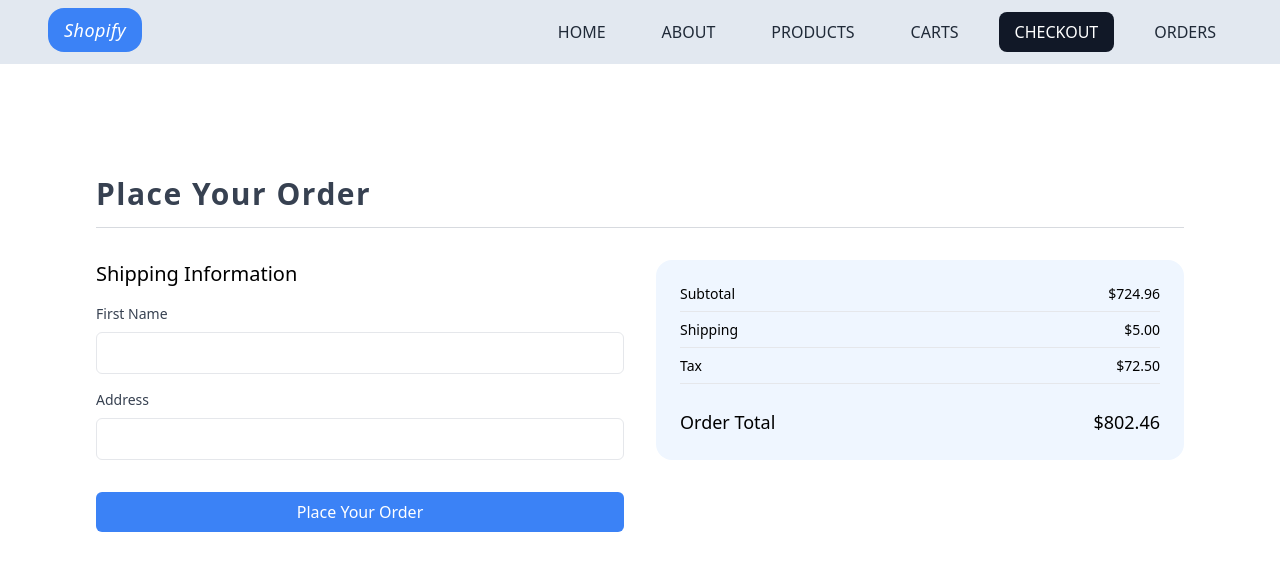
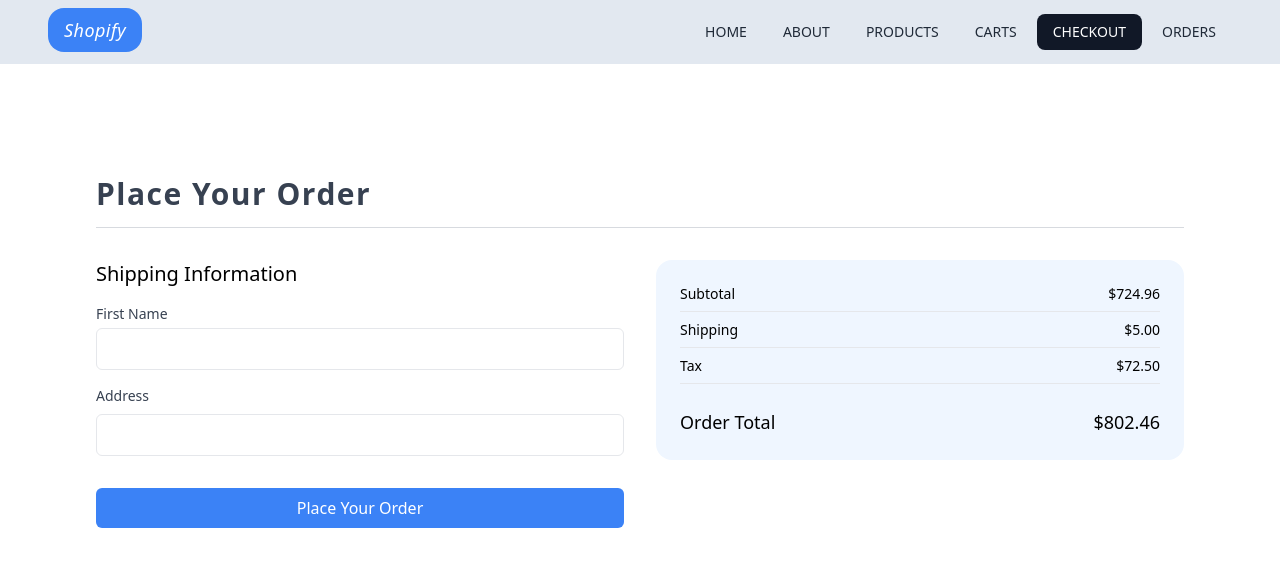
Before and after one commit to Krish1rst/Shopify, a React (Vite) app: page /Checkout in a window 1280 px wide. Shown: the top 570 px of the page. Built offline with nearby package versions, Linux system fonts and the light colour scheme; no server answers.

Commit message:
Nvabar for small screen completed

```diff
--- /dev/null
+++ b/src/Components/Menu.jsx
@@ -0,0 +1,36 @@
+import React from 'react';
+import { NavLink } from 'react-router-dom';
+
+const links = [
+  { id: 1, url: '/', text: 'Home' },
+  { id: 2, url: 'about', text: 'About' },
+  { id: 3, url: 'products', text: 'Products' },
+  { id: 4, url: 'cart', text: 'Cart' },
+  { id: 5, url: 'checkout', text: 'Checkout' },
+  { id: 6, url: 'orders', text: 'Orders' },
+];
+
+function Navlinks() {
+  return (
+    <nav className="flex flex-col ">
+      {links.map((item) => {
+        const { id, url, text } = item;
+        return (
+          <NavLink
+            key={id}
+            to={url}
+            className={({ isActive }) =>
+              isActive
+                ? 'bg-gray-800 text-gray-100 py-1 px-2 transition-colors duration-300 text-sm  rounded-md'
+                : 'text-gray-900 hover:bg-gray-700 py-1 px-2 transition-colors duration-300 text-sm  rounded-md'
+            }
+          >
+            {text}
+          </NavLink>
+        );
+      })}
+    </nav>
+  );
+}
+
+export default Navlinks;
--- a/src/Components/Navbar.jsx
+++ b/src/Components/Navbar.jsx
@@ -2,19 +2,26 @@ import React from 'react'
 import { FiMenu } from "react-icons/fi";
 import Navlinks from './Navlinks';
 import { Link } from 'react-router-dom';
+import Menu from './Menu';
+import { useGlobalContext } from '../Context/ContextApi';
 
 function Navbar() {
+  const Context=useGlobalContext();
+  const {nav,setNav}=Context;
   return (
 
-    <nav className=' h-16 flex justify-between item-center bg-slate-200 w-full px-12'>
-      <button className="text-gray-800 hover:text-blue-500 transition-colors duration-300 p-2 rounded-full bg-gray-200 hover:bg-gray-300 h-fit md:hidden">
+    <nav className='h-14 lg:h-16  lg:flex lg:justify-between lg:item-center  bg-slate-200 w-full px-6 py-2 lg:py-0 lg:px-12'>
+      <button onClick={()=>setNav(!nav)} className="text-gray-800 hover:text-blue-500 transition-colors duration-300 p-2 rounded-full bg-gray-200 hover:bg-gray-300 h-fit lg:hidden " >
           <FiMenu className="text-xl" />
       </button>
-      <Link to='/' className='px-4 my-2 py-2 h-fit italic tracking-wide bg-blue-500 text-lg text-white rounded-2xl hidden md:flex items-center justify-center hover:bg-blue-600 transition-all duration-300 transform hover:scale-105 active:scale-95 hover:transition-transform hover:duration-300 hover:transition-delay-150 '>
+      <Link to='/' className='px-4 my-2 py-2 h-fit italic tracking-wide bg-blue-500 text-lg text-white rounded-2xl hidden lg:flex items-center justify-center hover:bg-blue-600 transition-all duration-300 transform hover:scale-105 active:scale-95 hover:transition-transform hover:duration-300 hover:transition-delay-150 '>
       Shopify
       </Link>
-      <div className='uppercase hidden md:flex items-center justify-center'><Navlinks  /></div>
-      {/* <div className='uppercase  md:hidden flex flex-col items-center text-sm justify-center'><Navlinks  /></div> */}
+      {nav && (<div className='Capitalize grid lg:hidden text-sm w-40 bg-blue-50 rounded-lg p-2 mt-2 ml-2 relative z-10'>
+        <Menu />
+      </div>)}
+      <div className='uppercase hidden lg:flex items-center justify-center text-sm'><Navlinks/></div>
+
     </nav>
 
   )
--- a/src/Components/Navlinks.jsx
+++ b/src/Components/Navlinks.jsx
@@ -12,7 +12,7 @@ const links = [
 
 function Navlinks() {
   return (
-    <nav className="flex  justify-center  md:space-x-1 lg:space-x-6">
+    <nav className="flex  justify-center  gap-1 ">
       {links.map((item) => {
         const { id, url, text } = item;
         return (
@@ -21,7 +21,7 @@ function Navlinks() {
             className={({isActive}) => (
               isActive
                 ? 'text-white bg-gray-900 px-4 py-2 rounded-lg transition-colors duration-300'
-                : 'hover:bg-gray-300 px-4 py-2 rounded-lg text-gray-800 font-medium hover:text-gray-800 transition-colors duration-300')}to={url}>{text}</NavLink>);})
+                : 'hover:bg-gray-300 px-4 py-2 rounded-lg text-gray-800 font-medium hover:text-gray-800 transition-colors duration-300 ')}to={url}>{text}</NavLink>);})
 
             }
     </nav>
--- a/src/Context/ContextApi.jsx
+++ b/src/Context/ContextApi.jsx
@@ -24,6 +24,7 @@ export const ContextProvider=({children})=> {
  const [currentPage,setCurrentPage]=useState(1);
  const [grid,setGrid]=useState(true);
  const [list,setList]=useState(false);
+ const [nav,setNav]=useState(false);
 
 useEffect(()=>{
     const FetchedApiData=async()=>{
@@ -81,6 +82,7 @@ const increase=(id)=>{
 const decrease=(id)=>{
   dispatch({type:'DECREASE',payload:id})
 }
+
 useEffect(()=>{
 dispatch({type:'GET_TOTAL'})
 },[state.cart])
@@ -101,6 +103,7 @@ return (
         endIndex,
         productPerPage,
         handlePageChange,
+        nav,setNav,
        ...state,dispatch,addToCart,remove,increase,decrease
 
 
--- a/src/Pages/Checkout/Checkout.jsx
+++ b/src/Pages/Checkout/Checkout.jsx
@@ -11,9 +11,9 @@ function Checkout() {
           <div className='w-full py-6 sm:py-0 '>
             <form method="post" action="/checkout" className="flex flex-col gap-y-4">
                 <h4 className="font-medium text-xl capitalize">shipping information</h4>
-                <div className="flex flex-col gap-y-2">
+                <div className="flex flex-col ">
                   <label htmlFor="name" className="text-sm font-medium text-gray-700">First Name</label>
-                  <input type="text" id="name" name="name" className="border rounded-md py-2 px-3 focus:outline-none focus:ring " />
+                  <input type="text" id="name" name="name" className="border rounded-md py-2 px-3 focus:outline-none focus:ring mt-1" />
                 </div>
                 <div className="flex flex-col gap-y-2">
                   <label htmlFor="address" className="text-sm font-medium text-gray-700">Address</label>
--- a/src/Utils/Reducer.jsx
+++ b/src/Utils/Reducer.jsx
@@ -1,5 +1,3 @@
-
-
 const reducer =  (state, action) => {
 
   if (action.type === 'ADD_TO_CART') {
@@ -7,7 +5,7 @@ const reducer =  (state, action) => {
     if (!state.cart.find(item => item.id === id)) {
       return {
         ...state,
-        cart: [...state.cart, {...action.payload,amount:1,tax:2}]
+        cart: [...state.cart, {...action.payload,amount:1,tax:1}]
       };
     }
   }
```
